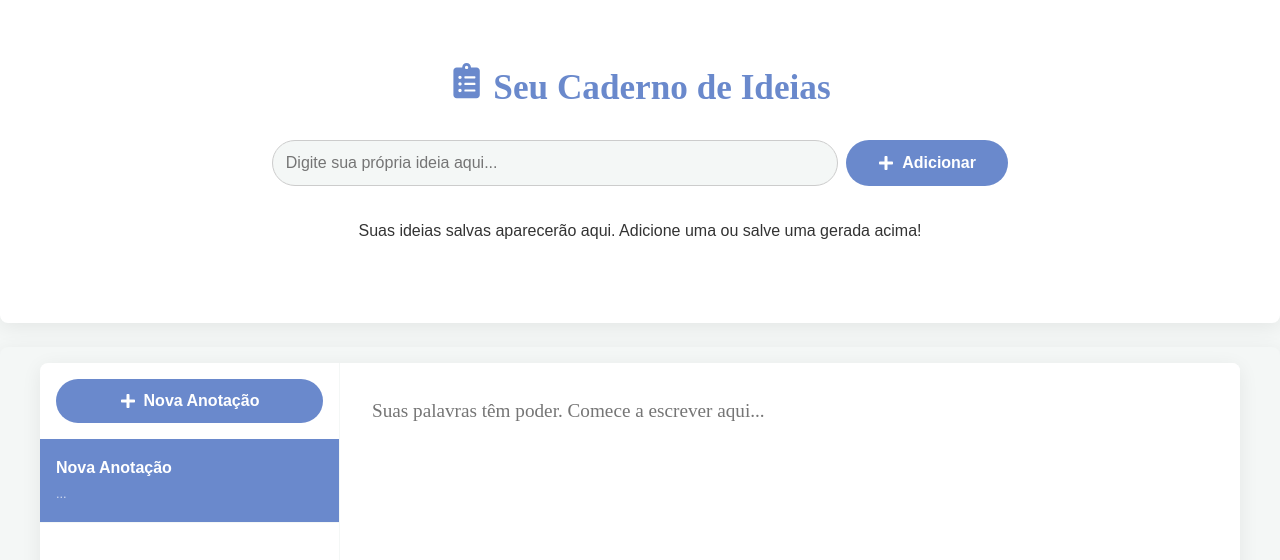
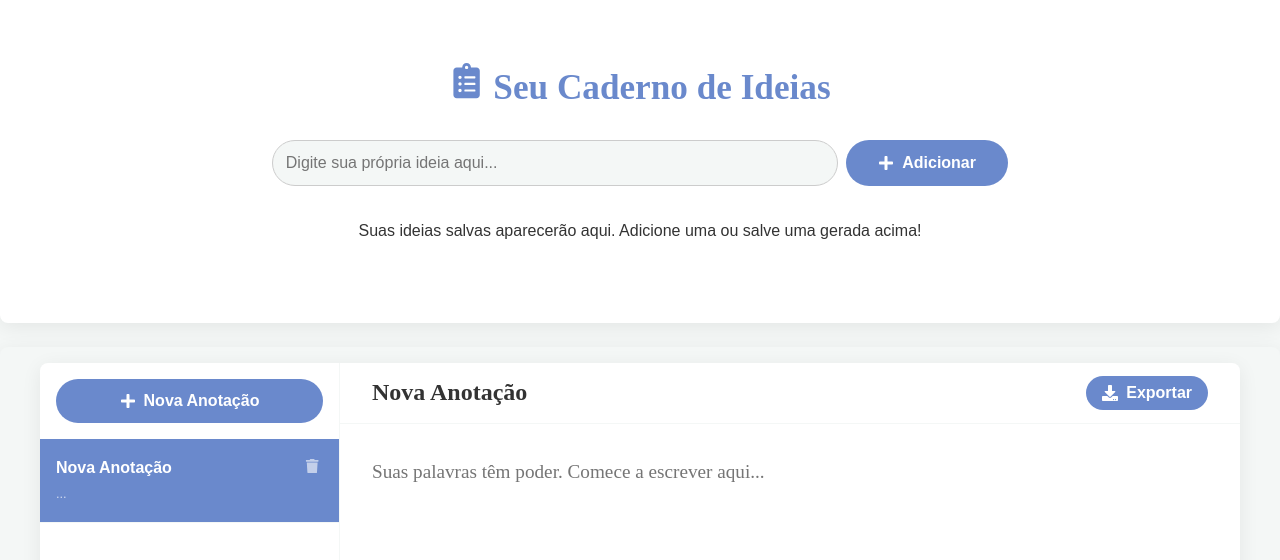
Before and after one commit to isaacnasreis/o-refugio-da-escrita-react, a React (Vite) app: page / in a window 1280 px wide. Both pictures are taken after a click on the button "Nova Anotação". Shown: the part 1624-2184 px from the top of the page. Built offline with nearby package versions, Linux system fonts and the light colour scheme.

Commit message:
Criando opcao de deletar notas digitadas

```diff
--- a/src/App.jsx
+++ b/src/App.jsx
@@ -111,6 +111,15 @@ function App() {
     setEntries(updatedEntries);
   };
 
+  const deleteEntry = (idToDelete) => {
+    const newEntries = entries.filter((entry) => entry.id !== idToDelete);
+    setEntries(newEntries);
+
+    if (activeEntryId === idToDelete) {
+      setActiveEntryId(null);
+    }
+  };
+
   const getActiveEntry = useCallback(() => {
     return entries.find((entry) => entry.id === activeEntryId);
   }, [entries, activeEntryId]);
@@ -147,6 +156,7 @@ function App() {
           activeEntry={getActiveEntry()}
           setActiveEntryId={setActiveEntryId}
           updateEntry={updateEntry}
+          deleteEntry={deleteEntry}
         />
         <Metas currentWordCount={wordCount} />
         <Recursos />
--- a/src/assets/global.css
+++ b/src/assets/global.css
@@ -444,3 +444,54 @@ footer {
   margin-top: 1rem;
   font-size: 1.2rem;
 }
+
+.item-header {
+  display: flex;
+  justify-content: space-between;
+  align-items: center;
+  gap: 0.5rem;
+}
+
+.botao-deletar {
+  background: none;
+  border: none;
+  color: inherit;
+  cursor: pointer;
+  font-size: 0.9rem;
+  opacity: 0.6;
+  padding: 0.2rem;
+}
+
+.botao-deletar:hover {
+  opacity: 1;
+  color: #e74c3c;
+}
+
+.editor-header {
+  display: flex;
+  align-items: center;
+  padding: 0.8rem 2rem;
+  border-bottom: 1px solid var(--background-color);
+  gap: 1rem;
+}
+
+.editor-titulo {
+  flex-grow: 1;
+  border: none;
+  background: none;
+  font-size: 1.5rem;
+  font-weight: 700;
+  font-family: var(--font-special);
+  color: var(--text-color);
+}
+
+.editor-titulo:focus {
+  outline: none;
+}
+
+.botao-exportar {
+  display: flex;
+  align-items: center;
+  gap: 0.5rem;
+  padding: 0.5rem 1rem;
+}
--- a/src/sections/EspacoEscrita.jsx
+++ b/src/sections/EspacoEscrita.jsx
@@ -1,5 +1,5 @@
 import React from "react";
-import { FaPlus, FaBookOpen } from "react-icons/fa";
+import { FaPlus, FaBookOpen, FaTrash, FaDownload } from "react-icons/fa";
 
 const EspacoEscrita = ({
   entries,
@@ -7,12 +7,44 @@ const EspacoEscrita = ({
   activeEntry,
   setActiveEntryId,
   updateEntry,
+  deleteEntry,
 }) => {
   const onContentChange = (content) => {
     updateEntry({
       ...activeEntry,
       content: content,
     });
+  };
+
+  const handleDelete = (e, entryId) => {
+    e.stopPropagation();
+    deleteEntry(entryId);
+  };
+
+  const onEntryChange = (field, value) => {
+    updateEntry({
+      ...activeEntry,
+      [field]: value,
+    });
+  };
+
+  const handleExport = () => {
+    if (!activeEntry) return;
+
+    const blob = new Blob([activeEntry.content], {
+      type: "text/plain;charset=utf-8",
+    });
+    const url = URL.createObjectURL(blob);
+    const link = document.createElement("a");
+    link.href = url;
+    const fileName = `${activeEntry.title
+      .replace(/[^a-z0-9]/gi, "_")
+      .toLowerCase()}.txt`;
+    link.download = fileName;
+    document.body.appendChild(link);
+    link.click();
+    document.body.removeChild(link);
+    URL.revokeObjectURL(url);
   };
 
   return (
@@ -31,9 +63,17 @@ const EspacoEscrita = ({
                 }`}
                 onClick={() => setActiveEntryId(entry.id)}
               >
-                <strong className="item-titulo">
-                  {entry.title || "Nova Anotação"}
-                </strong>
+                <div className="item-header">
+                  <strong className="item-titulo">
+                    {entry.title || "Nova Anotação"}
+                  </strong>
+                  <button
+                    className="botao-deletar"
+                    onClick={(e) => handleDelete(e, entry.id)}
+                  >
+                    <FaTrash />
+                  </button>
+                </div>
                 <span className="item-preview">
                   {entry.content?.substring(0, 30) + "..." || "Nenhum conteúdo"}
                 </span>
@@ -45,9 +85,25 @@ const EspacoEscrita = ({
         <div className="editor-principal">
           {activeEntry ? (
             <>
+              <div className="editor-header">
+                <input
+                  type="text"
+                  className="editor-titulo"
+                  value={activeEntry.title}
+                  onChange={(e) => onEntryChange("title", e.target.value)}
+                  placeholder="Dê um título à sua anotação"
+                />
+                <button
+                  className="botao-exportar"
+                  onClick={handleExport}
+                  aria-label="Exportar anotação"
+                >
+                  <FaDownload /> Exportar
+                </button>
+              </div>
               <textarea
                 value={activeEntry.content}
-                onChange={(e) => onContentChange(e.target.value)}
+                onChange={(e) => onEntryChange("content", e.target.value)}
                 placeholder="Suas palavras têm poder. Comece a escrever aqui..."
                 aria-label="Editor de texto principal"
               ></textarea>
```
